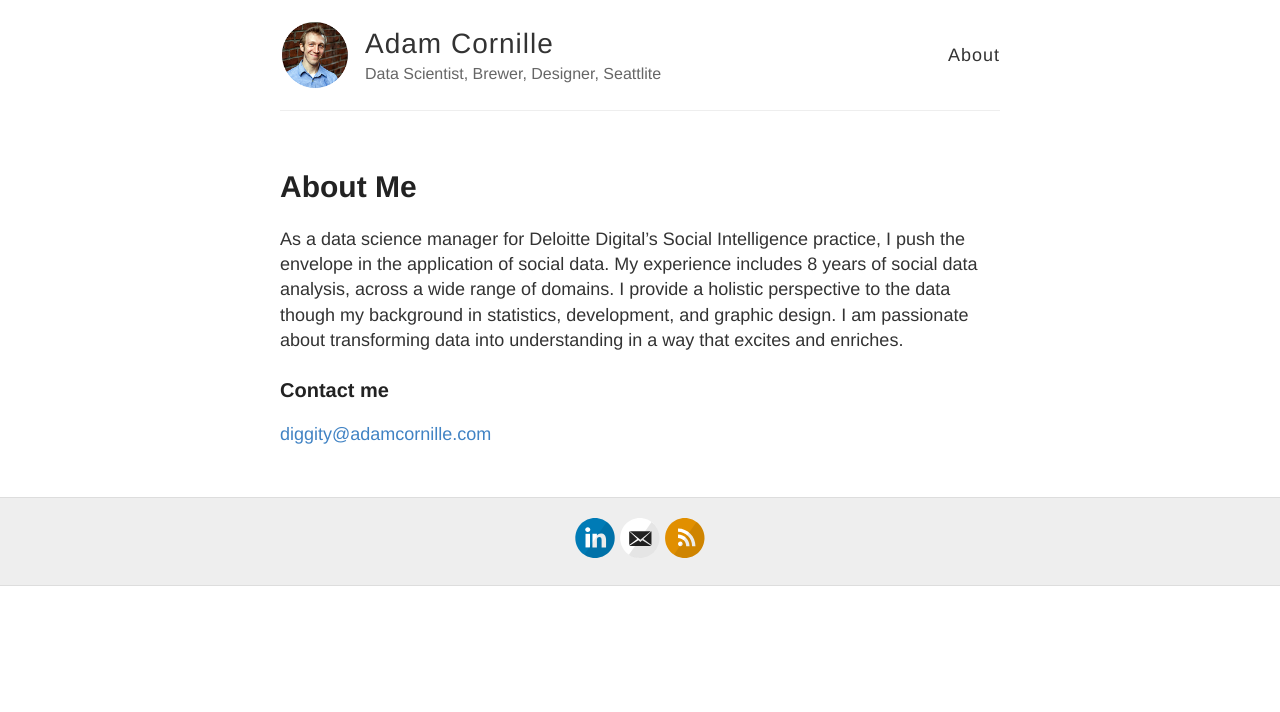
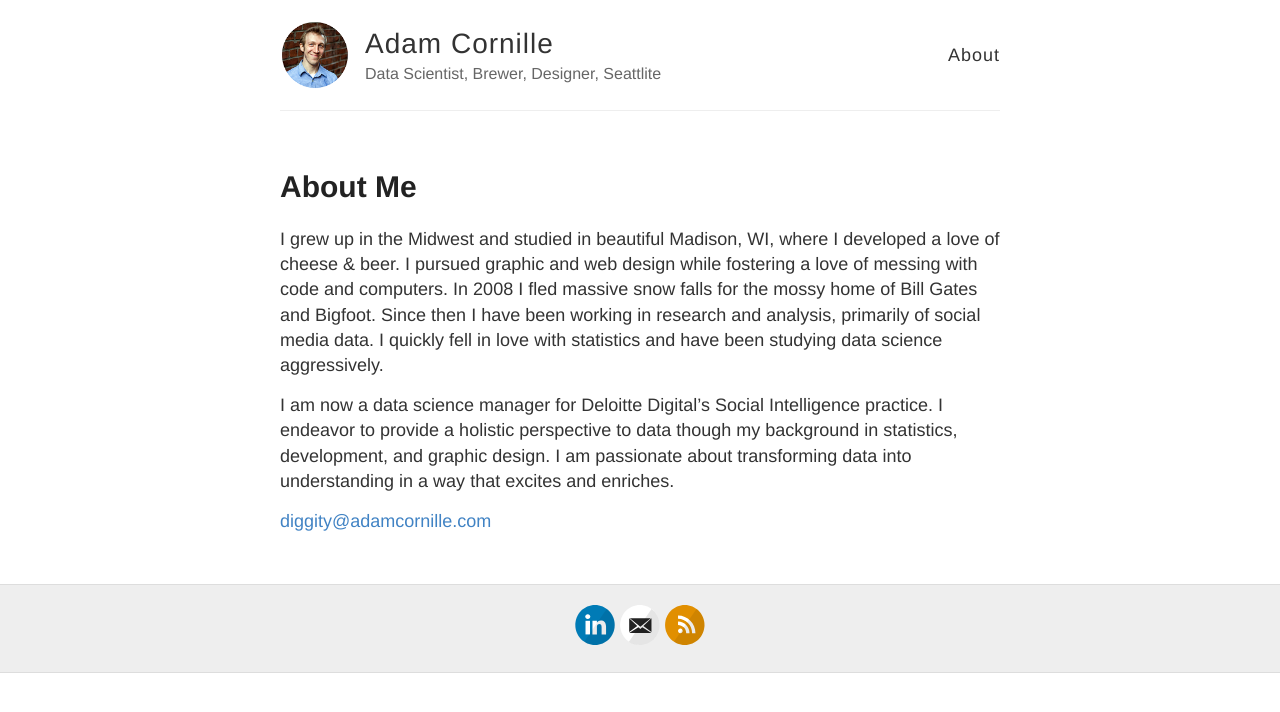
Before and after one commit to lafncow/lafncow.github.io, a Jekyll site: the page built from about.md, in a window 1280 px wide. Shown: the top 712 px of the page. Built offline with Jekyll 4.4.1, drawn with Linux system fonts in a browser that asks for light colours; Markdown is read by kramdown in place of the engine named in the settings.

Commit message:
About statement

```diff
--- a/_config.yml
+++ b/_config.yml
@@ -49,7 +49,7 @@ url: http://lafncow.github.io
 # then add in the baseurl here, like this: "/repository-name"
 baseurl: ""
 
-excerpt_separator: <!--more-->
+excerpt_separator: <!--more-->  # you can specify your own separator, of course.
 
 #
 # !! You don't need to change any of the configuration flags below !!
--- a/about.md
+++ b/about.md
@@ -4,8 +4,9 @@ title: About Me
 permalink: /about/
 ---
 
-As a data science manager for Deloitte Digital's Social Intelligence practice, I push the envelope in the application of social data. My experience includes 8 years of social data analysis, across a wide range of domains. I provide a holistic perspective to the data though my background in statistics, development, and graphic design. I am passionate about transforming data into understanding in a way that excites and enriches.
+I grew up in the Midwest and studied in beautiful Madison, WI, where I developed a love of cheese & beer. I pursued graphic and web design while fostering a love of messing with code and computers. In 2008 I fled massive snow falls for the mossy home of Bill Gates and Bigfoot. Since then I have been working in research and analysis, primarily of social media data. I quickly fell in love with statistics and have been studying data science aggressively.
 
-### Contact me
+I am now a data science manager for Deloitte Digital's Social Intelligence practice. I endeavor to provide a holistic perspective to data though my background in statistics, development, and graphic design. I am passionate about transforming data into understanding in a way that excites and enriches.
+
 
 [diggity@adamcornille.com](mailto:diggity@adamcornille.com)
```
